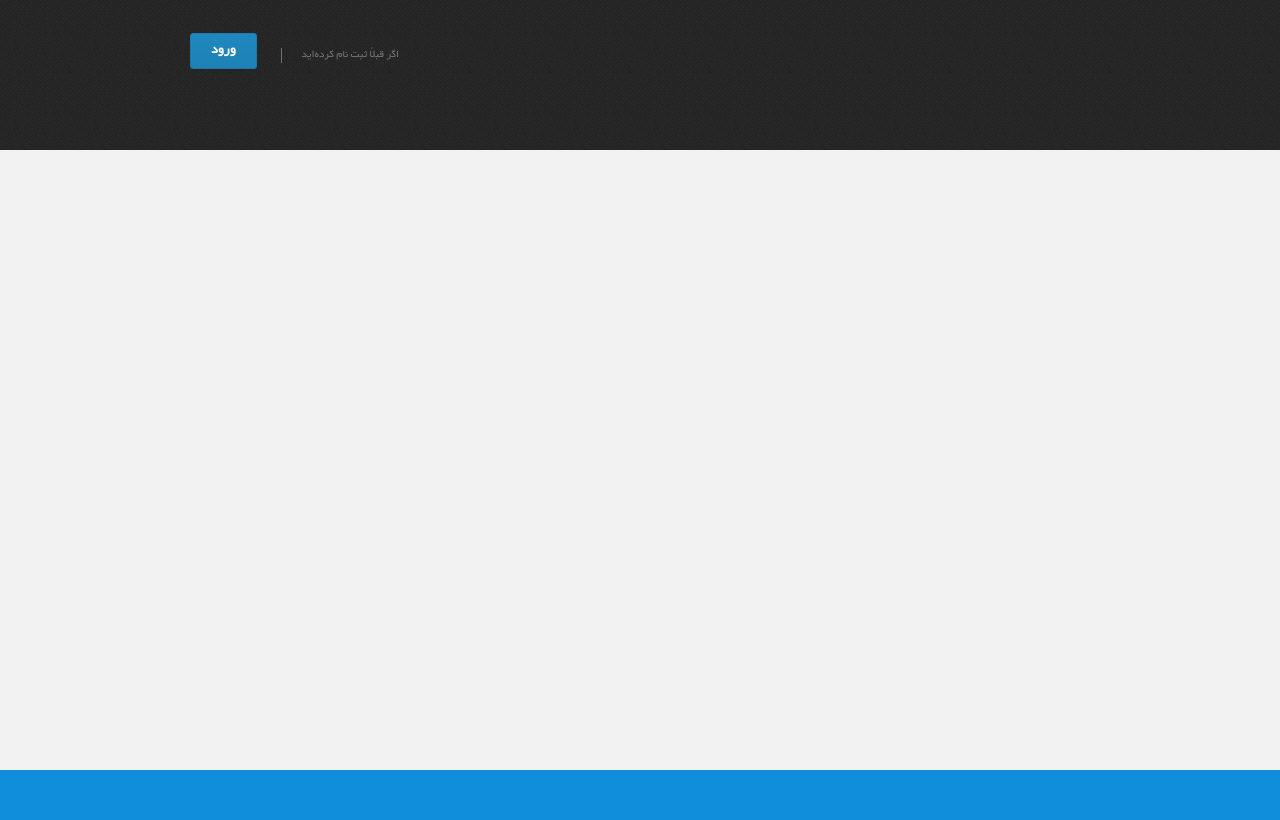
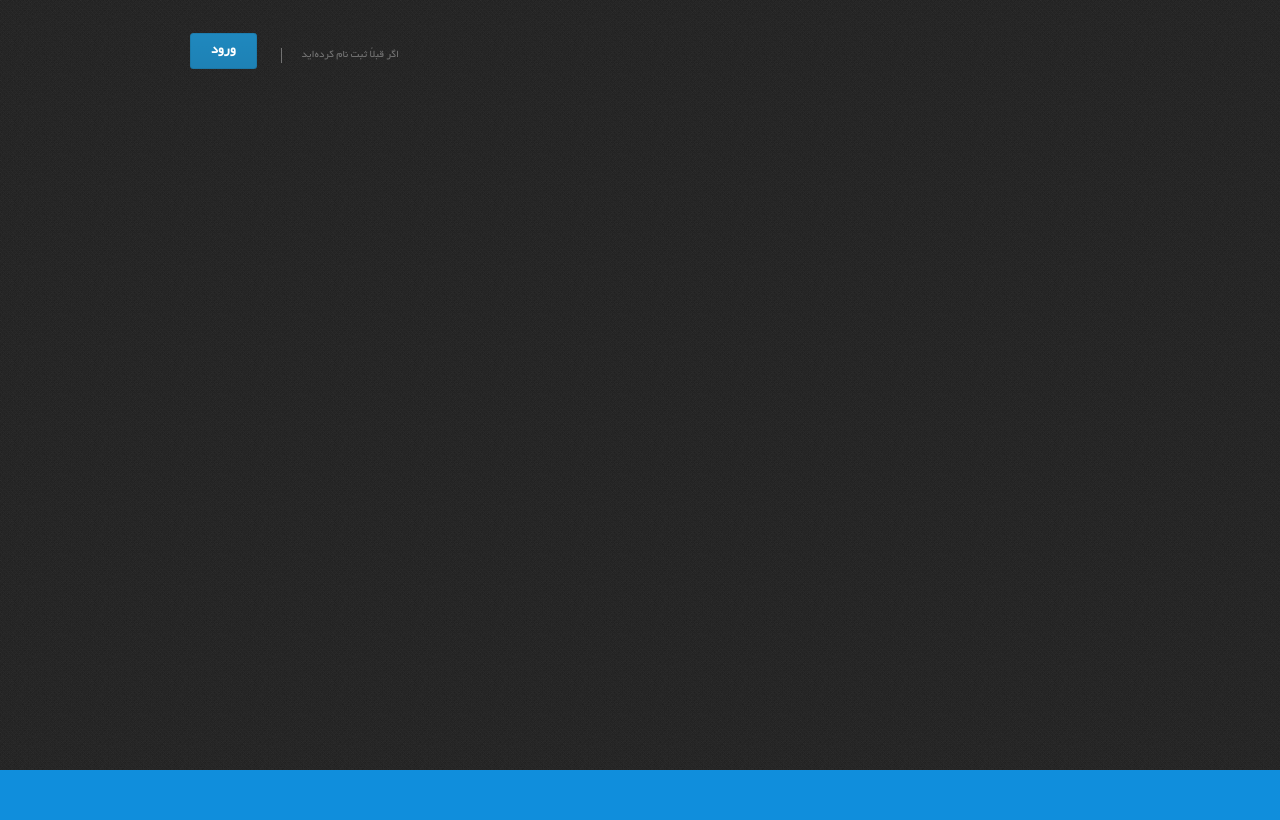
Before and after one commit to AlirezaSadeghi/Juck, a Django app: template templates/messages.html in a window 1280 px wide. Run offline with Django 3.2, Linux system fonts and the light colour scheme; the template is opened without the code that fills it, so the values that code supplies are empty; parts of the project's set-up code (start-up, migrations or seed data) failed here and were passed over.

Commit message:
Yo YO MOTHAFUCKA FINISHHH :((

```diff
--- a/templates/base.html
+++ b/templates/base.html
@@ -14,15 +14,17 @@
     {% block css %}
         <style>
             .page-container {
-
+                background: url({% static 'images/body-bg.gif' %}) repeat #353535;
             }
 
             #breadcrumbs {
                 display: none;
             }
+
             #signup {
                 display: none;
             }
+
             .ftr {
                 margin: 0px !important;
             }
```
